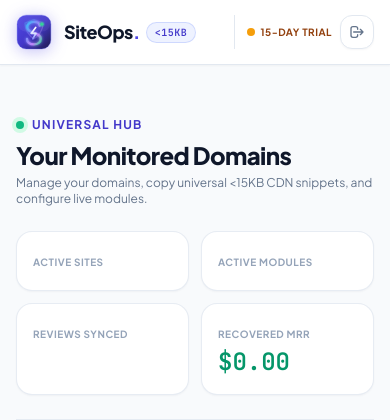
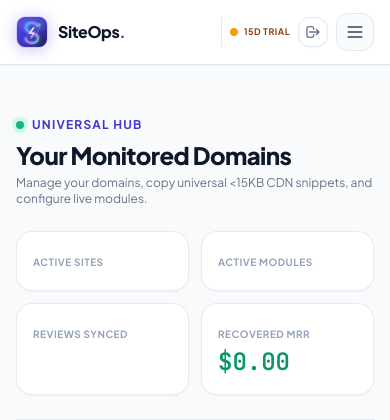
Before and after one commit to SudamaAhirwarDev/siteops.io, a CodeIgniter 4 app: the page made by app/Views/dashboard/index.php in a window 390 px wide. Shown: the top 420 px of the page. Run offline with PHP 8.4 and a stand-in for CodeIgniter, Linux system fonts and the light colour scheme; the template is opened without the code that fills it, so the values that code supplies are empty; some libraries are stand-ins or nearby versions.

Commit message:
fix: make headers fully responsive on landing and dashboard, fix diagnostic API payload handling and CSRF exemptions

```diff
--- a/app/Config/Filters.php
+++ b/app/Config/Filters.php
@@ -73,7 +73,7 @@ class Filters extends BaseFilters
     public array $globals = [
         'before' => [
             // 'honeypot',
-            'csrf' => ['except' => ['api/webhook/*', 'api/config/*', 'api/scan/*', 'loader.js']],
+            'csrf' => ['except' => ['api/webhook/*', 'api/config/*', 'api/scan/*', 'api/scan/public', 'api/scan', 'loader.js']],
             // 'invalidchars',
         ],
         'after' => [
--- a/app/Views/layouts/dashboard_layout.php
+++ b/app/Views/layouts/dashboard_layout.php
@@ -65,22 +65,22 @@
 
     <!-- Top Navigation Bar -->
     <header class="sticky top-0 z-40 backdrop-blur-xl bg-white/90 border-b border-surface-border shadow-soft-xs">
-        <div class="max-w-7xl mx-auto px-4 sm:px-6 lg:px-8 h-16 flex items-center justify-between">
+        <div class="max-w-7xl mx-auto px-4 sm:px-6 lg:px-8 h-16 flex items-center justify-between gap-3">
             <!-- Brand -->
-            <div class="flex items-center gap-6">
-                <a href="<?= site_url('dashboard') ?>" class="flex items-center gap-3 group">
-                    <div class="relative w-9 h-9 transition-transform group-hover:scale-105 shrink-0">
+            <div class="flex items-center gap-4 sm:gap-6 min-w-0">
+                <a href="<?= site_url('dashboard') ?>" class="flex items-center gap-2.5 sm:gap-3 group shrink-0">
+                    <div class="relative w-8 h-8 sm:w-9 sm:h-9 transition-transform group-hover:scale-105 shrink-0">
                         <img src="<?= base_url('assets/images/logo-icon.svg') ?>" alt="SiteOps Logo" class="w-full h-full drop-shadow-[0_2px_8px_rgba(79,70,229,0.35)]">
                     </div>
                     <div class="flex items-center gap-1.5">
-                        <span class="text-lg font-extrabold tracking-tight text-slate-900">SiteOps<span class="text-indigo-600">.</span></span>
-                        <span class="text-[10px] font-mono px-2 py-0.5 rounded-full bg-brand-50 text-brand-700 border border-brand-200/80 font-bold uppercase tracking-wider">
+                        <span class="text-base sm:text-lg font-extrabold tracking-tight text-slate-900">SiteOps<span class="text-indigo-600">.</span></span>
+                        <span class="hidden xs:inline-flex text-[10px] font-mono px-2 py-0.5 rounded-full bg-brand-50 text-brand-700 border border-brand-200/80 font-bold uppercase tracking-wider">
                             &lt;15KB
                         </span>
                     </div>
                 </a>
 
-                <!-- Module Quick Links -->
+                <!-- Module Quick Links (Desktop) -->
                 <nav class="hidden md:flex items-center gap-1 text-xs font-semibold">
                     <a href="<?= site_url('dashboard') ?>" class="px-3 py-1.5 rounded-lg transition-colors <?= uri_string() === 'dashboard' ? 'bg-slate-100 text-brand-700 font-bold' : 'text-slate-600 hover:text-slate-900 hover:bg-slate-100/70' ?>">
                         Overview
@@ -97,8 +97,8 @@
                 </nav>
             </div>
 
-            <!-- User Menu -->
-            <div class="flex items-center gap-3 sm:gap-4">
+            <!-- User Menu & Mobile Controls -->
+            <div class="flex items-center gap-2 sm:gap-4 shrink-0">
                 <a href="<?= site_url('/') ?>" target="_blank" class="hidden sm:inline-flex items-center gap-1.5 text-xs font-semibold text-slate-600 hover:text-slate-900 transition-colors bg-white px-3 py-1.5 rounded-lg border border-slate-200 shadow-soft-xs hover:border-slate-300">
                     <span>Landing Page</span>
                     <svg class="w-3.5 h-3.5 text-slate-400" fill="none" viewBox="0 0 24 24" stroke="currentColor">
@@ -106,9 +106,9 @@
                     </svg>
                 </a>
 
-                <div class="flex items-center gap-2 pl-3 border-l border-slate-200">
+                <div class="flex items-center gap-2 pl-2 sm:pl-3 border-l border-slate-200">
                     <div class="flex flex-col text-right">
-                        <span class="text-xs font-bold text-slate-900"><?= esc(session()->get('user_name') ?? 'Site Owner') ?></span>
+                        <span class="text-xs font-bold text-slate-900 max-w-[110px] sm:max-w-[160px] truncate"><?= esc(session()->get('user_name') ?? 'Site Owner') ?></span>
                         <div class="flex items-center justify-end gap-1.5">
                             <?php
                                 $userPlan = strtolower(session()->get('plan_type') ?? 'trial');
@@ -116,18 +116,67 @@
                                 $isExp = ($userPlan === 'expired');
                             ?>
                             <span class="w-2 h-2 rounded-full <?= $isPro ? 'bg-emerald-500' : ($isExp ? 'bg-rose-500' : 'bg-amber-500') ?>"></span>
-                            <span class="text-[10px] uppercase font-bold tracking-wider <?= $isPro ? 'text-emerald-700' : ($isExp ? 'text-rose-700' : 'text-amber-800') ?>">
-                                <?= $isPro ? esc(strtoupper($userPlan) . ' • UNLIMITED') : ($isExp ? 'TRIAL EXPIRED' : '15-DAY TRIAL') ?>
+                            <span class="text-[9px] sm:text-[10px] uppercase font-bold tracking-wider <?= $isPro ? 'text-emerald-700' : ($isExp ? 'text-rose-700' : 'text-amber-800') ?>">
+                                <?= $isPro ? esc(strtoupper($userPlan)) : ($isExp ? 'EXPIRED' : '15D TRIAL') ?>
                             </span>
                         </div>
                     </div>
 
-                    <a href="<?= site_url('logout') ?>" title="Sign Out" class="p-2 rounded-xl bg-white hover:bg-rose-50 text-slate-500 hover:text-rose-600 border border-slate-200 shadow-soft-xs transition-colors">
+                    <a href="<?= site_url('logout') ?>" title="Sign Out" class="p-1.5 sm:p-2 rounded-xl bg-white hover:bg-rose-50 text-slate-500 hover:text-rose-600 border border-slate-200 shadow-soft-xs transition-colors">
                         <svg class="w-4 h-4" fill="none" viewBox="0 0 24 24" stroke="currentColor">
                             <path stroke-linecap="round" stroke-linejoin="round" stroke-width="2" d="M17 16l4-4m0 0l-4-4m4 4H7m6 4v1a3 3 0 01-3 3H6a3 3 0 01-3-3V7a3 3 0 013-3h4a3 3 0 013 3v1" />
                         </svg>
                     </a>
                 </div>
+
+                <!-- Dashboard Mobile Menu Toggle Button -->
+                <button
+                    type="button"
+                    id="dash-mobile-toggle-btn"
+                    onclick="toggleDashboardMobileMenu()"
+                    aria-label="Toggle navigation drawer"
+                    class="md:hidden p-2 rounded-xl bg-slate-50 hover:bg-slate-100 border border-slate-200 text-slate-700 focus:outline-none focus:ring-2 focus:ring-indigo-500/20 transition-colors"
+                >
+                    <svg id="dash-hamburger-icon-open" class="w-5 h-5" fill="none" viewBox="0 0 24 24" stroke="currentColor" stroke-width="2">
+                        <path stroke-linecap="round" stroke-linejoin="round" d="M4 6h16M4 12h16M4 18h16" />
+                    </svg>
+                    <svg id="dash-hamburger-icon-close" class="w-5 h-5 hidden" fill="none" viewBox="0 0 24 24" stroke="currentColor" stroke-width="2">
+                        <path stroke-linecap="round" stroke-linejoin="round" d="M6 18L18 6M6 6l12 12" />
+                    </svg>
+                </button>
+            </div>
+        </div>
+
+        <!-- Dashboard Mobile Slide-Down Drawer -->
+        <div id="dashboard-mobile-nav" class="hidden md:hidden bg-white/98 backdrop-blur-2xl border-t border-slate-200 px-4 py-4 space-y-2 shadow-soft-lg">
+            <span class="text-[10px] font-bold text-slate-400 uppercase tracking-wider block px-1">Modules &amp; Tools</span>
+            <div class="grid grid-cols-1 sm:grid-cols-2 gap-2 text-xs font-semibold">
+                <a href="<?= site_url('dashboard') ?>" class="p-2.5 rounded-xl border flex items-center gap-2.5 <?= uri_string() === 'dashboard' ? 'bg-indigo-50 border-indigo-200 text-indigo-700 font-bold' : 'bg-slate-50 border-slate-200/80 text-slate-700 hover:bg-slate-100' ?>">
+                    <span class="w-2 h-2 rounded-full bg-indigo-600"></span>
+                    <span>Domains Overview</span>
+                </a>
+                <a href="<?= site_url('modules/reviews') ?>" class="p-2.5 rounded-xl border flex items-center gap-2.5 <?= str_contains(uri_string(), 'reviews') ? 'bg-indigo-50 border-indigo-200 text-indigo-700 font-bold' : 'bg-slate-50 border-slate-200/80 text-slate-700 hover:bg-slate-100' ?>">
+                    <span class="text-amber-500 font-bold">★</span>
+                    <span>Social Proof &amp; Reviews</span>
+                </a>
+                <a href="<?= site_url('modules/seo') ?>" class="p-2.5 rounded-xl border flex items-center gap-2.5 <?= str_contains(uri_string(), 'seo') ? 'bg-indigo-50 border-indigo-200 text-indigo-700 font-bold' : 'bg-slate-50 border-slate-200/80 text-slate-700 hover:bg-slate-100' ?>">
+                    <span class="text-indigo-600 font-bold">⚡</span>
+                    <span>AI SEO &amp; GEO Engine</span>
+                </a>
+                <a href="<?= site_url('modules/dunning') ?>" class="p-2.5 rounded-xl border flex items-center gap-2.5 <?= str_contains(uri_string(), 'dunning') ? 'bg-indigo-50 border-indigo-200 text-indigo-700 font-bold' : 'bg-slate-50 border-slate-200/80 text-slate-700 hover:bg-slate-100' ?>">
+                    <span class="text-emerald-600 font-bold">$</span>
+                    <span>Stripe Dunning</span>
+                </a>
+            </div>
+
+            <div class="pt-3 border-t border-slate-100 flex items-center justify-between text-xs font-semibold">
+                <a href="<?= site_url('/') ?>" target="_blank" class="text-indigo-600 hover:text-indigo-700 flex items-center gap-1">
+                    <span>View Landing Page</span>
+                    <span>&rarr;</span>
+                </a>
+                <a href="<?= site_url('logout') ?>" class="text-rose-600 hover:text-rose-700 font-bold">
+                    Sign Out
+                </a>
             </div>
         </div>
     </header>
@@ -190,6 +239,24 @@
 
     <!-- Global Helper Script for Copying and Notifications -->
     <script>
+        function toggleDashboardMobileMenu() {
+            const drawer = document.getElementById('dashboard-mobile-nav');
+            const iconOpen = document.getElementById('dash-hamburger-icon-open');
+            const iconClose = document.getElementById('dash-hamburger-icon-close');
+            if (drawer) {
+                const isClosed = drawer.classList.contains('hidden');
+                if (isClosed) {
+                    drawer.classList.remove('hidden');
+                    if (iconOpen) iconOpen.classList.add('hidden');
+                    if (iconClose) iconClose.classList.remove('hidden');
+                } else {
+                    drawer.classList.add('hidden');
+                    if (iconOpen) iconOpen.classList.remove('hidden');
+                    if (iconClose) iconClose.classList.add('hidden');
+                }
+            }
+        }
+
         function copyToClipboard(text, elementId, defaultText = 'Copy') {
             navigator.clipboard.writeText(text).then(() => {
                 const el = document.getElementById(elementId);
```
Also changed, not shown: app/Controllers/DiagnosticController.php (+13 -3 lines), app/Views/landing.php (+13 -15 lines).
